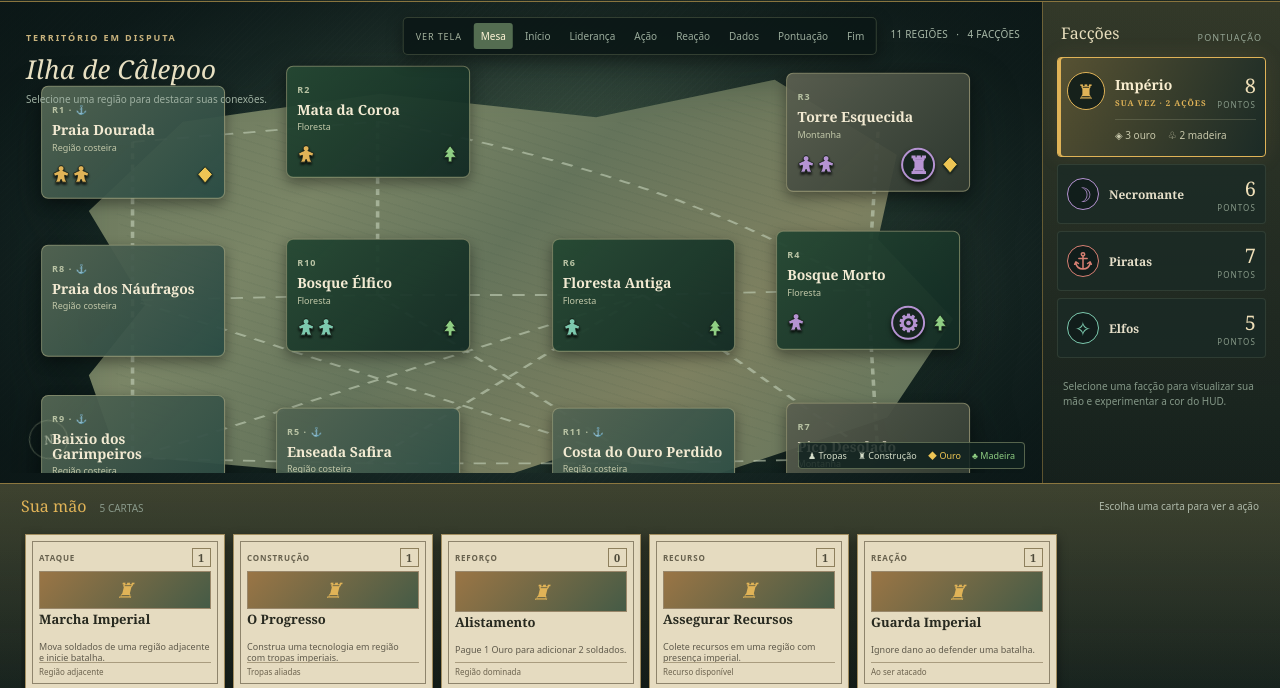
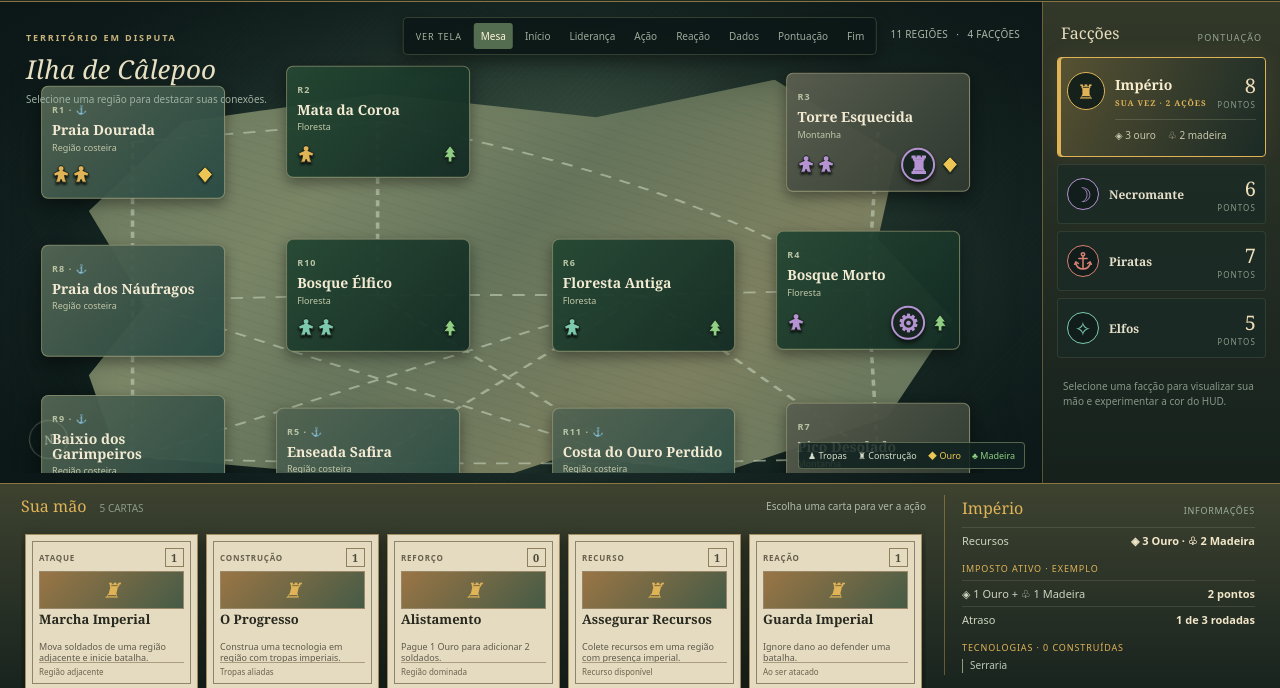
Before and after one commit to MarcosVBA/ConflictIslandBG, a plain HTML site: page prototipo/mesa-conceito.html in a window 1280 px wide. Shown: the part 112-800 px from the top of the page. Drawn offline with Linux system fonts and the light colour scheme.

Commit message:
changed UI

```diff
--- a/prototipo/mesa-conceito.html
+++ b/prototipo/mesa-conceito.html
@@ -23,6 +23,11 @@
 .sidebar{background:linear-gradient(180deg,rgba(var(--accent-rgb),.15),rgba(var(--accent-rgb),.025)),linear-gradient(180deg,#142321f7,#101d1bf7);border-left-color:rgba(var(--accent-rgb),.34)}
 .hand-area{background:linear-gradient(180deg,rgba(var(--accent-rgb),.19),rgba(var(--accent-rgb),.035)),linear-gradient(180deg,#182826,#111e1c);border-top-color:rgba(var(--accent-rgb),.58)}
 .hand-head h2{color:var(--accent)}.phase-line .current{color:var(--accent)}
+
+/* Informações específicas da facção, junto da mão. */
+.hand-area{display:grid;grid-template-columns:minmax(0,1fr) minmax(255px,315px);gap:18px}.hand-main{min-width:0}.faction-info{min-width:0;max-height:180px;overflow:auto;padding:2px 4px 12px 17px;border-left:1px solid rgba(var(--accent-rgb),.38);scrollbar-color:var(--accent) transparent;scrollbar-width:thin}.info-head{display:flex;justify-content:space-between;align-items:baseline;gap:8px;margin-bottom:8px}.info-head h2{font:16px Georgia,serif;color:var(--accent)}.info-head small{color:#9cae9c;font-size:9px;letter-spacing:.08em}.info-row{display:flex;gap:8px;justify-content:space-between;align-items:baseline;padding:5px 0;border-top:1px solid #afbb9a2b;color:#ccd4be;font-size:11px}.info-row strong{color:#f1e6c8;text-align:right}.info-subtitle{font-size:9px;letter-spacing:.1em;color:var(--accent);text-transform:uppercase;margin:9px 0 5px}.tech-tree{display:grid;gap:3px;font-size:10px;color:#bbc8b5;line-height:1.35}.tech-tree span{border-left:1px solid #8c9d7b;padding-left:7px}.tech-tree .child{margin-left:12px}.info-foot{font-size:9px;color:#94a594;margin-top:7px;line-height:1.3}
+@media(max-width:900px){.hand-area{grid-template-columns:minmax(0,1fr) minmax(205px,250px);gap:8px}.faction-info{padding-left:9px}}
+@media(max-width:620px){.hand-area{grid-template-columns:minmax(0,1fr) minmax(145px,38%);gap:5px}.faction-info{max-height:145px;padding-left:7px}.info-head h2{font-size:13px}.info-head small{display:none}.info-row{font-size:10px}.tech-tree{font-size:9px}.hand-head p{display:none}}
 </style>
 </head>
 <body>
@@ -32,7 +37,7 @@
 <header class="top"><div class="brand">CONFLICT ISLAND<small>A ILHA DE CÂLEPOO</small></div><div class="phase-line"><span>Preparação</span><span class="sep">›</span><span>Liderança</span><span class="sep">›</span><span class="current">Ações</span><span class="sep">›</span><span>Pontuação</span></div><div class="top-right"><span class="chip">Rodada 2 / 6 · exemplo</span><button id="fullscreen" class="icon-btn" aria-label="Entrar em tela cheia" title="Tela cheia">⛶</button></div></header>
 <nav id="scenarios" class="scenario" aria-label="Exemplos de tela"><span class="scenario-label">Ver tela</span></nav>
 <div class="content"><section class="board" aria-label="Mapa da ilha"><div class="board-head"><span class="eyebrow">Território em disputa</span><h1>Ilha de Câlepoo</h1><p id="mapHint" role="status">Selecione uma região para ver suas conexões.</p></div><span class="board-tip">11 REGIÕES &nbsp; · &nbsp; 4 FACÇÕES</span><div class="map-frame" tabindex="0" role="region" aria-label="Mapa da ilha; role para explorar todas as regiões"><div class="map" id="map"><div class="sea"></div><div class="coastline"></div><svg id="connections" class="connections" viewBox="0 0 100 100" preserveAspectRatio="none" aria-hidden="true"></svg></div></div><div class="compass">N</div><div class="map-key" aria-hidden="true"><span>♟ Tropas</span><span>♜ Construção</span><span class="gold">◆ Ouro</span><span class="wood">♣ Madeira</span></div></section><aside class="sidebar"><div class="side-heading"><h2>Facções</h2><span>Pontuação</span></div><div id="factions"></div><p class="side-note">Selecione uma facção para visualizar sua mão e experimentar a cor do HUD.</p></aside></div>
-<section class="hand-area" aria-label="Mão do jogador atual"><div class="hand-head"><h2>Sua mão <span id="handCount">5 CARTAS</span></h2><p id="handHint">Escolha uma carta para ver a ação</p></div><div class="hand" id="hand"></div></section>
+<section class="hand-area" aria-label="Mão e informações da facção ativa"><div class="hand-main"><div class="hand-head"><h2>Sua mão <span id="handCount">5 CARTAS</span></h2><p id="handHint">Escolha uma carta para ver a ação</p></div><div class="hand" id="hand"></div></div><aside class="faction-info" id="factionInfo" aria-label="Informações da facção ativa"></aside></section>
 <div class="overlay" id="overlay" hidden><section class="modal" id="modal" role="dialog" aria-modal="true" aria-labelledby="modalTitle"></section></div><div class="toast" id="toast" role="status" hidden></div>
 </div></main>
 <script>
@@ -90,7 +95,16 @@ function drawConnections(){
 }
 if(typeof window!=='undefined'&&window.addEventListener)window.addEventListener('resize',drawConnections);
 
-function drawFactions(){const current=factions[active];document.documentElement.style.setProperty('--accent',current.color);document.documentElement.style.setProperty('--accent-rgb',current.rgb);$('factions').innerHTML=Object.entries(factions).map(([id,f])=>`<button type="button" class="faction ${id===active?'active':''}" data-faction="${id}" style="--color:${f.color};--f-rgb:${f.rgb}" aria-pressed="${id===active}"><span class="crest">${f.crest}</span><span class="faction-name">${f.name}${id===active?'<small class="faction-turn">Sua vez · 2 ações</small>':''}</span><span class="score">${f.score}<small>PONTOS</small></span>${id===active?`<span class="f-res"><span>◈ ${f.gold} ouro</span><span>♧ ${f.wood} madeira</span></span>`:''}</button>`).join('');$('factions').querySelectorAll('[data-faction]').forEach(b=>b.onclick=()=>{active=b.dataset.faction;selectedCard=null;drawFactions();drawHand();notice('Visualizando a mão de '+factions[active].name+'.')})}
+function drawFactionInfo(){
+ const f=factions[active],details={
+  imperio:`<div class="info-subtitle">Imposto ativo · exemplo</div><div class="info-row"><span>◈ 1 Ouro + ♧ 1 Madeira</span><strong>2 pontos</strong></div><div class="info-row"><span>Atraso</span><strong>1 de 3 rodadas</strong></div><div class="info-subtitle">Tecnologias · 0 construídas</div><div class="tech-tree"><span>Serraria</span><span class="child">↳ Mercado Local → Salão Imperial</span><span class="child">↳ Quartel → Fortaleza</span></div>`,
+  necromante:`<div class="info-subtitle">Domínio das trevas</div><div class="info-row"><span>Regiões devastadas</span><strong>2</strong></div><div class="info-row"><span>Construções</span><strong>Torre · 1 extrator</strong></div><div class="info-row"><span>Monumentos</span><strong>0</strong></div>`,
+  piratas:`<div class="info-subtitle">Atividade pirata</div><div class="info-row"><span>Bares construídos</span><strong>0 de 2</strong></div><div class="info-row"><span>Ouro recebido</span><strong>1 ponto por Ouro</strong></div><div class="info-row"><span>Renda por Bar dominado</span><strong>1 Ouro / rodada</strong></div>`,
+  elfos:`<div class="info-subtitle">Guardiões da floresta</div><div class="info-row"><span>Florestas dominadas</span><strong>2 de 4</strong></div><div class="info-row"><span>Pontuação territorial</span><strong>1 ponto / rodada</strong></div><div class="info-row"><span>Coexistência</span><strong>1 ponto por jogador</strong></div>`
+ };
+ $('factionInfo').innerHTML=`<div class="info-head"><h2>${f.name}</h2><small>INFORMAÇÕES</small></div><div class="info-row"><span>Recursos</span><strong>◈ ${f.gold} Ouro · ♧ ${f.wood} Madeira</strong></div>${details[active]}<p class="info-foot">Dados ilustrativos para o conceito de interface.</p>`;
+}
+function drawFactions(){const current=factions[active];drawFactionInfo();document.documentElement.style.setProperty('--accent',current.color);document.documentElement.style.setProperty('--accent-rgb',current.rgb);$('factions').innerHTML=Object.entries(factions).map(([id,f])=>`<button type="button" class="faction ${id===active?'active':''}" data-faction="${id}" style="--color:${f.color};--f-rgb:${f.rgb}" aria-pressed="${id===active}"><span class="crest">${f.crest}</span><span class="faction-name">${f.name}${id===active?'<small class="faction-turn">Sua vez · 2 ações</small>':''}</span><span class="score">${f.score}<small>PONTOS</small></span>${id===active?`<span class="f-res"><span>◈ ${f.gold} ouro</span><span>♧ ${f.wood} madeira</span></span>`:''}</button>`).join('');$('factions').querySelectorAll('[data-faction]').forEach(b=>b.onclick=()=>{active=b.dataset.faction;selectedCard=null;drawFactions();drawHand();notice('Visualizando a mão de '+factions[active].name+'.')})}
 function drawHand(){const f=factions[active];$('hand').innerHTML=f.hand.map((c,i)=>`<button type="button" class="card ${selectedCard===c?'selected':''}" data-card="${i}" aria-label="${c[0]}, ${c[1]}, liderança ${c[2]}. ${c[3]}"><span class="card-inner"><span class="card-top">${c[1]} <span class="card-lead" title="Liderança">${c[2]}</span></span><span class="card-art ${art.cards[c[0]]?'has-image':''}" style="--art1:${f.art[0]};--art2:${f.art[1]};color:${f.color};${art.cards[c[0]]?`background-image:url('${art.cards[c[0]]}')`:''}">${art.cards[c[0]]?'':f.crest}</span><span class="card-name">${c[0]}</span><span class="card-text">${c[3]}</span><span class="card-foot">${c[4]}</span></span></button>`).join('');$('hand').querySelectorAll('[data-card]').forEach(b=>b.onclick=()=>{selectedCard=f.hand[Number(b.dataset.card)];drawHand();showScreen('acao')})}
 function drawScenarios(){$('scenarios').innerHTML='<span class="scenario-label">Ver tela</span>'+screens.map(([id,label])=>`<button type="button" data-screen="${id}" class="${id===screen?'active':''}" ${id===screen?'aria-current="page"':''}>${label}</button>`).join('');$('scenarios').querySelectorAll('[data-screen]').forEach(b=>b.onclick=()=>showScreen(b.dataset.screen))}
 const button=(text,action,kind='primary')=>`<button type="button" class="${kind}" data-go="${action}">${text}</button>`;
--- a/testes/validar-mesa-conceito.cjs
+++ b/testes/validar-mesa-conceito.cjs
@@ -57,8 +57,12 @@ assert(region('R10').innerHTML.includes('title="Madeira"') && !region('R7').inne
 assert.equal(run('screens.length'),8);
 assert.equal(run("factions[active].hand.length"),5);
 assert(get('factions').innerHTML.includes('Sua vez'));
+assert(get('factionInfo').innerHTML.includes('Imposto ativo') && get('factionInfo').innerHTML.includes('Serraria') && get('factionInfo').innerHTML.includes('1 de 3 rodadas'));
+run("active='necromante';drawFactions()");assert(get('factionInfo').innerHTML.includes('Regiões devastadas'));
+run("active='piratas';drawFactions()");assert(get('factionInfo').innerHTML.includes('Bares construídos'));
 run("active='elfos';drawFactions();drawHand()");
 assert(get('factions').innerHTML.includes('Elfos'));
+assert(get('factionInfo').innerHTML.includes('Florestas dominadas') && !get('factionInfo').innerHTML.includes('Imposto ativo'));
 assert(get('hand').innerHTML.includes('Canção de paz'));
 map.children.find(e=>e.attributes['aria-label'].startsWith('R10,')).onclick();
 assert.equal(run('selectedRegion'),'R10');
```
Also changed, not shown: prototipo/plano-interface.md (+1 -1 lines).
